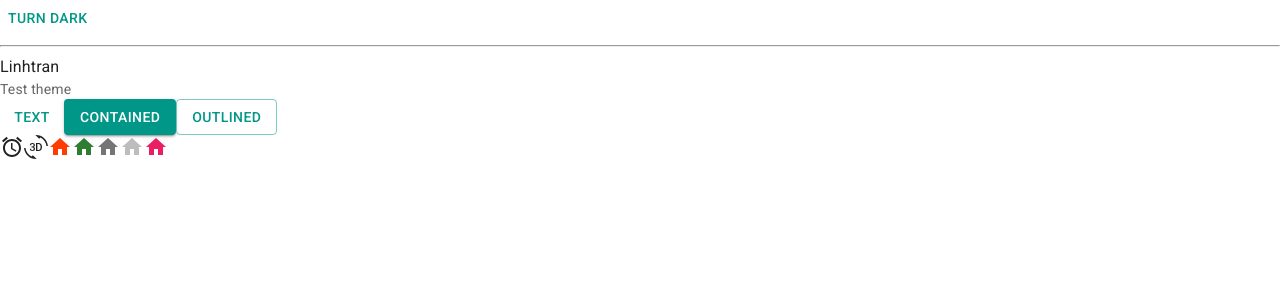
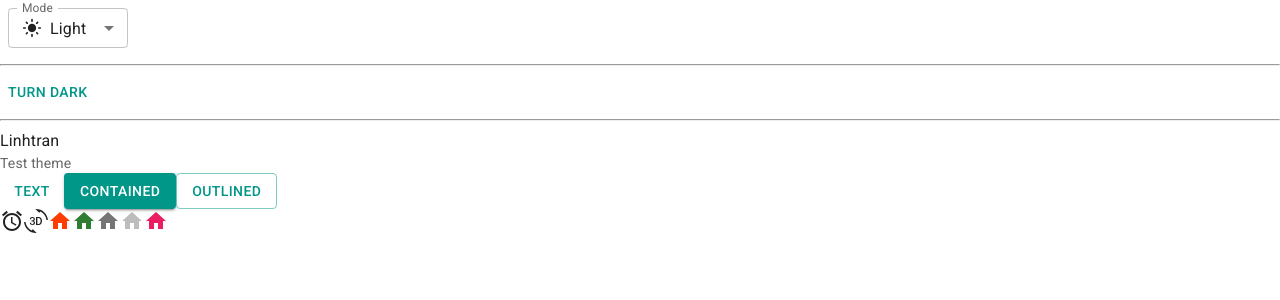
Before and after one commit to LINHTRAN9x/trello-web, a React (Vite) app: page / in a window 1280 px wide. Shown: the top 300 px of the page. Built offline with nearby package versions, Linux system fonts and the light colour scheme.

Commit message:
dark light p2

```diff
--- a/src/App.jsx
+++ b/src/App.jsx
@@ -4,12 +4,62 @@ import ThreeDRotation from '@mui/icons-material/ThreeDRotation'
 import HomeIcon from '@mui/icons-material/Home'
 import { pink } from '@mui/material/colors'
 import Typography from '@mui/material/Typography'
+// import useMediaQuery from '@mui/material/useMediaQuery'
 import {
   useColorScheme
 } from '@mui/material/styles'
+import InputLabel from '@mui/material/InputLabel'
+import MenuItem from '@mui/material/MenuItem'
+import FormControl from '@mui/material/FormControl'
+import Select from '@mui/material/Select'
+import LightModeIcon from '@mui/icons-material/LightMode'
+import DarkModeOutlinedIcon from '@mui/icons-material/DarkModeOutlined'
+import SettingsBrightnessIcon from '@mui/icons-material/SettingsBrightness'
+import { Box } from '@mui/material'
+
+
+function ModeSelect() {
+  const { mode, setMode } = useColorScheme()
+
+  const handleChange = (event) => {
+    const selectedMode = event.target.value
+    setMode(selectedMode)
+  }
+
+  return (
+    <FormControl sx={{ m: 1, minWidth: 120 }} size="small">
+      <InputLabel id="label-select-dark-light-mode">Mode</InputLabel>
+      <Select
+        labelId="label-select-dark-light-mode"
+        id="select-dark-light-mode"
+        value={mode}
+        label="Mode"
+        onChange={handleChange}
+      >
+        <MenuItem value='light'>
+          <Box sx={{ display: 'flex', alignItems: 'center', gap: '8px' }}>
+            <LightModeIcon fontSize='small' /> Light
+          </Box>
+        </MenuItem>
+        <MenuItem value='dark'>
+          <Box sx={{ display: 'flex', alignItems: 'center', gap: 1 }}>
+            <DarkModeOutlinedIcon fontSize='small' /> Dark
+          </Box>
+        </MenuItem>
+        <MenuItem value='system'>
+          <Box sx={{ display: 'flex', alignItems: 'center', gap: 1 }}>
+            <SettingsBrightnessIcon fontSize='small' /> System
+          </Box>
+        </MenuItem>
+      </Select>
+    </FormControl>
+  )
+}
 
 function ModeToggle() {
   const { mode, setMode } = useColorScheme()
+  // const prefersDarkMode = useMediaQuery('(prefers-color-scheme: dark)')
+
   return (
     <Button
       onClick={() => {
@@ -25,6 +75,8 @@ function App() {
 
   return (
     <>
+      <ModeSelect />
+      <hr />
       <ModeToggle />
       <hr />
       <div>Linhtran</div>
```
